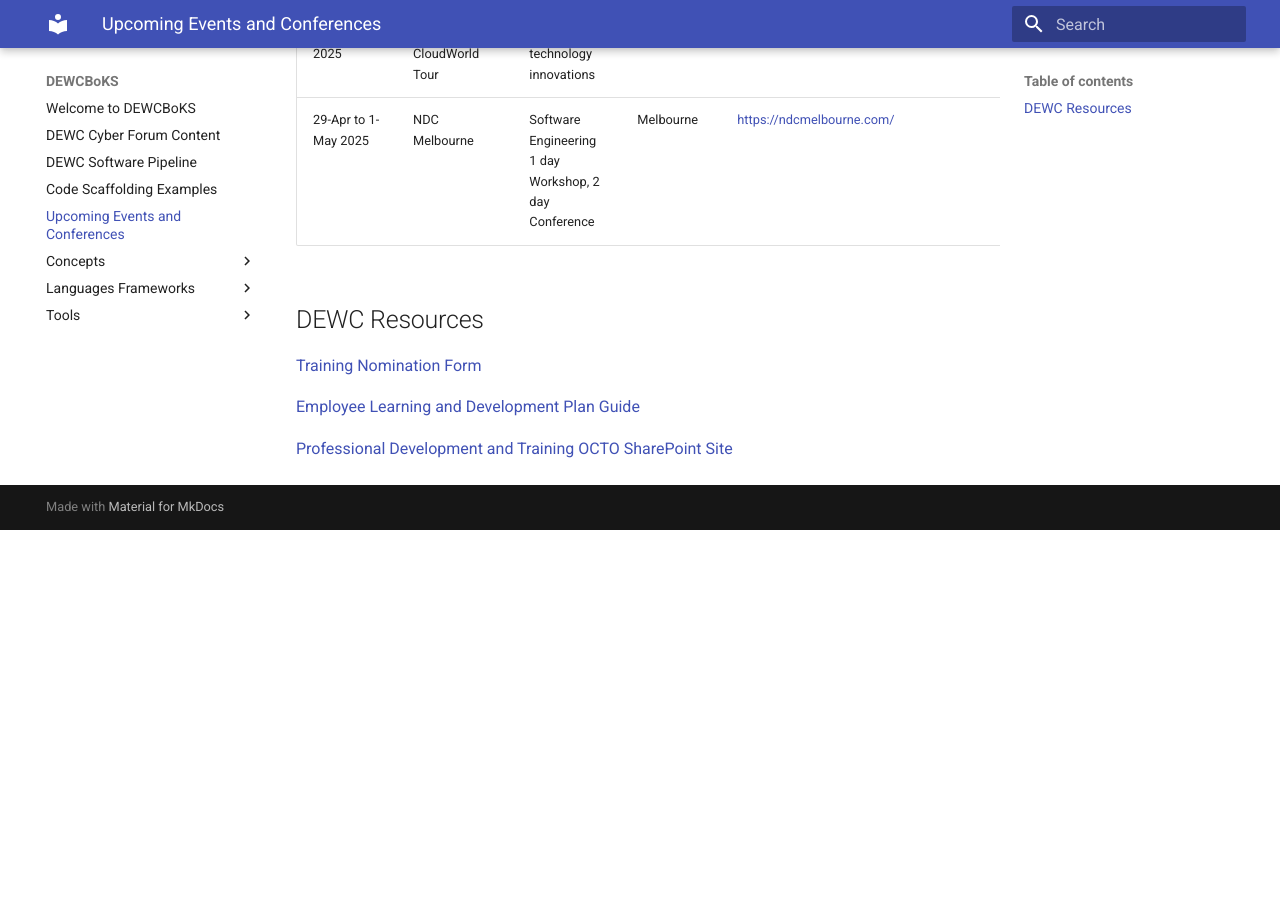
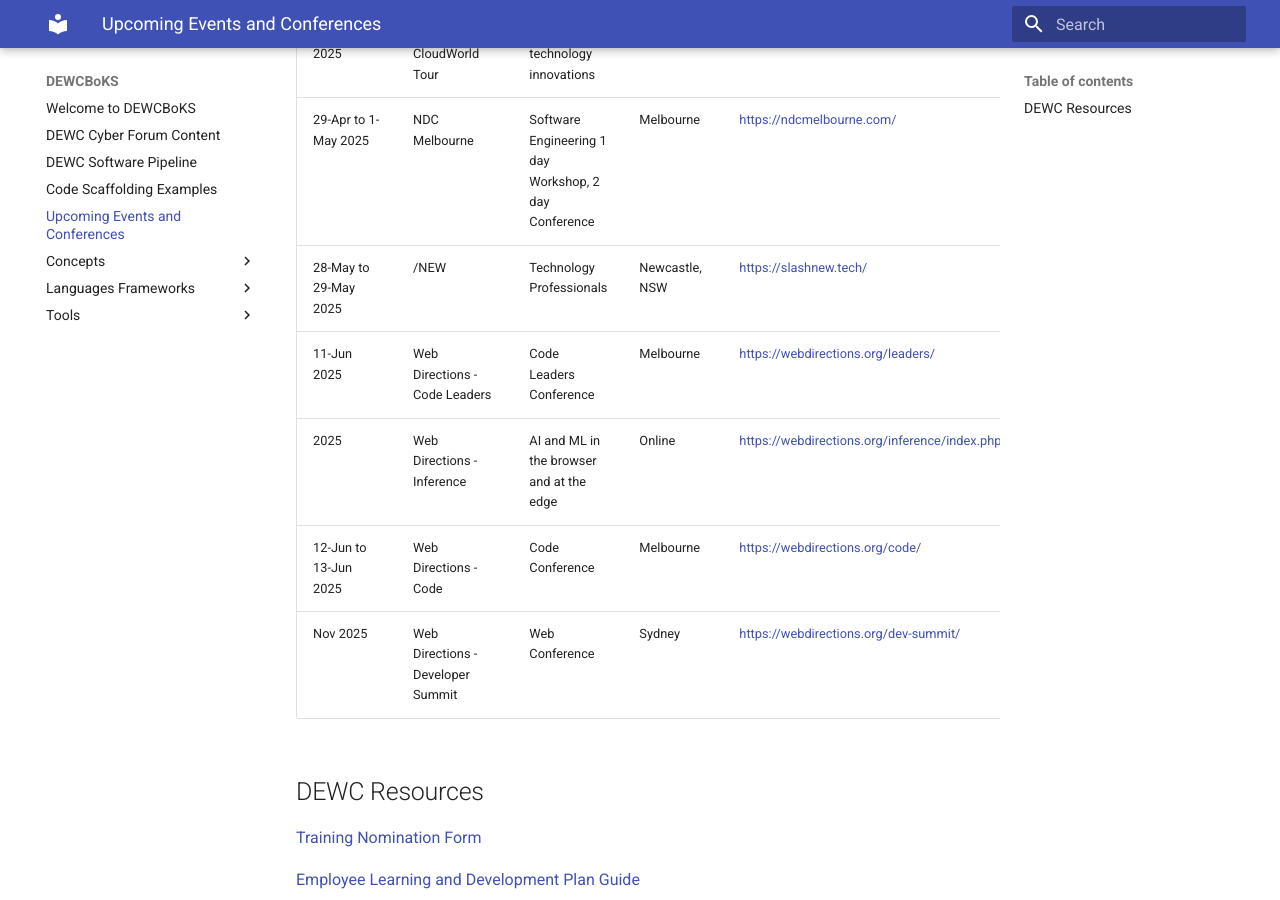
Before and after one commit to dewcservices/dewcservices.github.io, an MkDocs documentation site: the page built from docs/upcoming.md, in a window 1280 px wide and 900 px high, scrolled down 535 px. Built offline with MkDocs 1.6.1 and Material for MkDocs 9.7.7, drawn with Linux system fonts in a browser that asks for light colours; before the commit the page ends 1065 px from its top, so only the background shows below that.

Commit message:
Add some conferences

```diff
--- a/docs/upcoming.md
+++ b/docs/upcoming.md
@@ -7,6 +7,11 @@
 | 18-Mar 2025 | Programmable | Software Engineering Conference | Melbourne | [https://www.programmable.tech/](https://www.programmable.tech/) |
 | 18-Mar 2025 | Oracle CloudWorld Tour | Latest cloud technology innovations | Sydney | [https://www.oracle.com/au/cloudworld-tour/](https://www.oracle.com/au/cloudworld-tour/) |
 | 29-Apr to 1-May 2025 | NDC Melbourne | Software Engineering 1 day Workshop, 2 day Conference | Melbourne | [https://ndcmelbourne.com/](https://ndcmelbourne.com/) |
+| 28-May to 29-May 2025 | /NEW | Technology Professionals | Newcastle, NSW | [https://slashnew.tech/](https://slashnew.tech/) |
+| 11-Jun 2025 | Web Directions - Code Leaders | Code Leaders Conference | Melbourne | [https://webdirections.org/leaders/](https://webdirections.org/leaders/) |
+| 2025 | Web Directions - Inference | AI and ML in the browser and at the edge | Online | [https://webdirections.org/inference/index.php](https://webdirections.org/inference/index.php) |
+| 12-Jun to 13-Jun 2025 | Web Directions - Code | Code Conference | Melbourne | [https://webdirections.org/code/](https://webdirections.org/code/) |
+| Nov 2025 | Web Directions - Developer Summit | Web Conference | Sydney | [https://webdirections.org/dev-summit/](https://webdirections.org/dev-summit/) |
 <!--| date | event | desc | location | [link title](link url) |-->
 
 ## DEWC Resources
```
